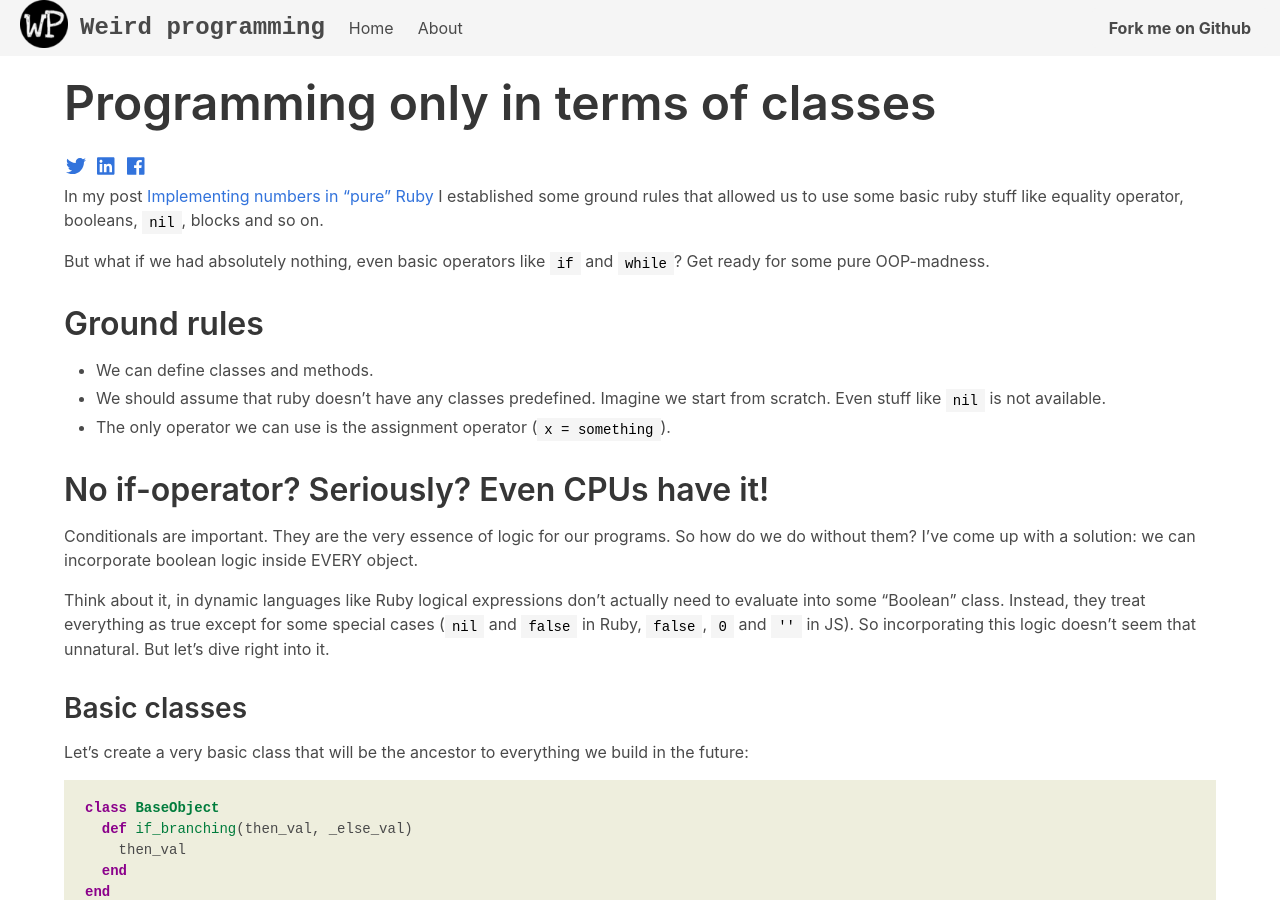
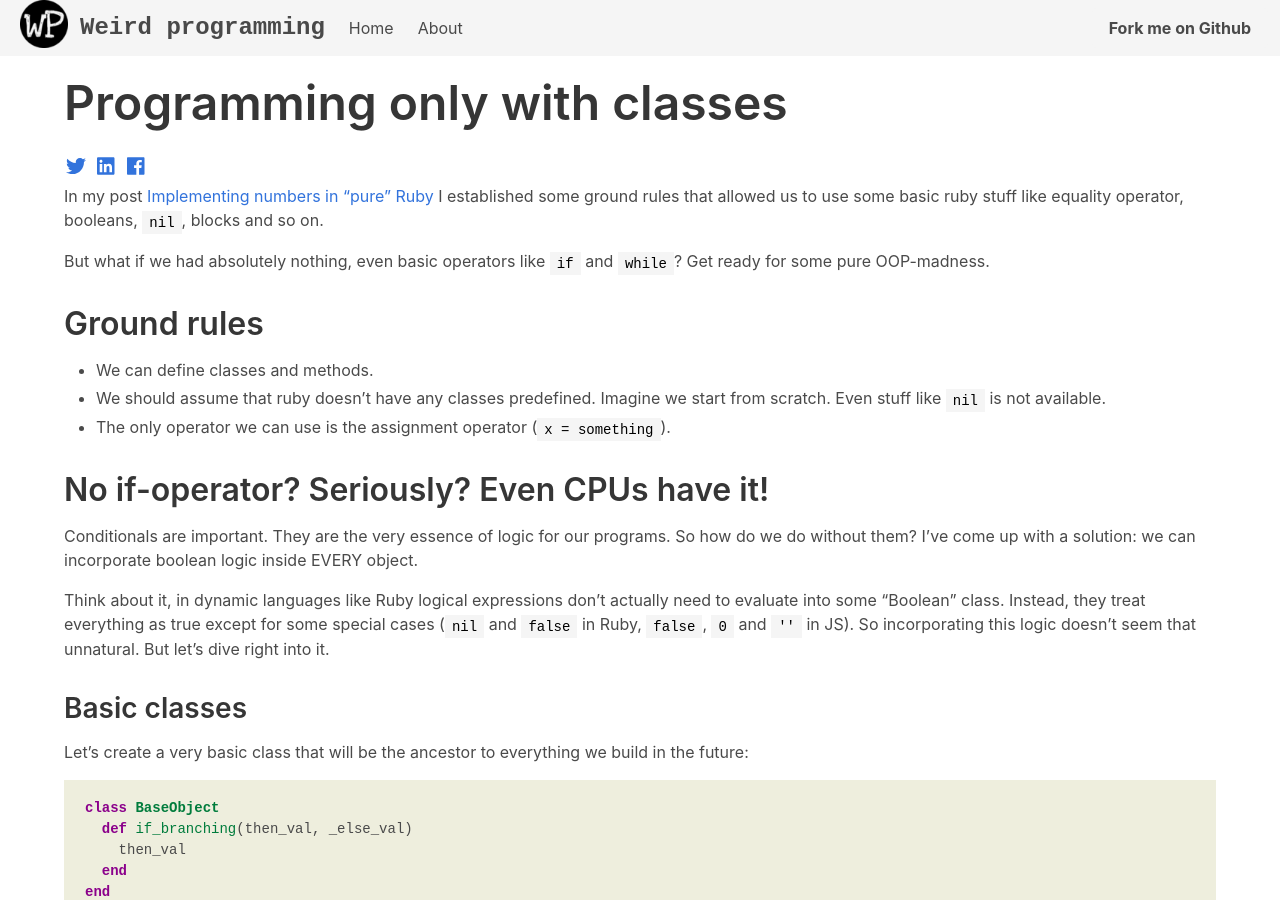
Before and after one commit to Nondv/weird-programming.dev, a Jekyll site: the page built from _posts/2020-09-17-classes-only.md, in a window 1280 px wide and 900 px high. Built offline with Jekyll 4.4.1, drawn with Linux system fonts in a browser that asks for light colours; nearby versions of some CDN libraries.

Commit message:
change title to "Programming only with classes"

```diff
--- a/_posts/2020-09-17-classes-only.md
+++ b/_posts/2020-09-17-classes-only.md
@@ -1,5 +1,5 @@
 ---
-title: Programming only in terms of classes
+title: Programming only with classes
 author_profile_url: https://nondv.wtf
 categories: [oop]
 tags: [ruby, oop, classes, object-oriented programming, pure oop]
```
